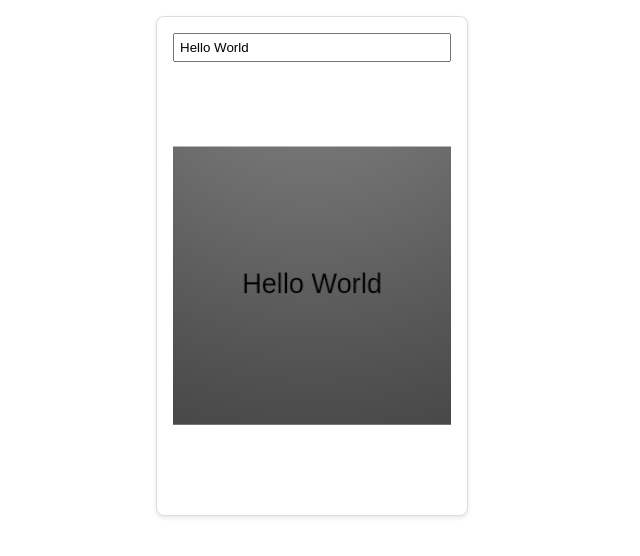
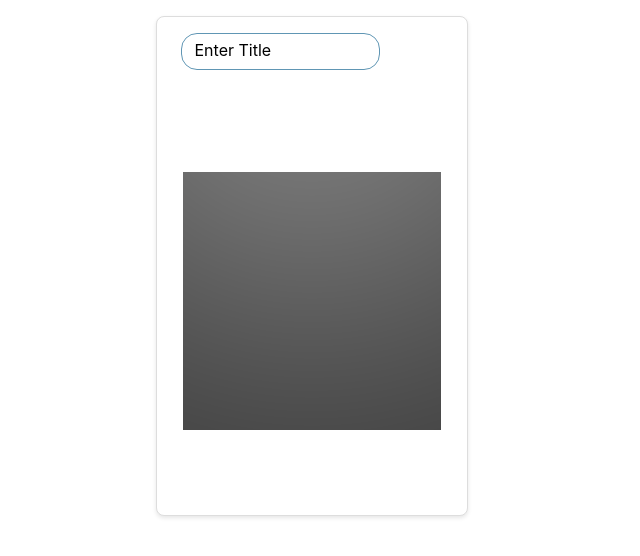
Before and after one commit to WinstonLam/BookGems, a React (Create React App) app in the folder front-end/: page / in a window 1280 px wide. Shown: the top 556 px of the page, without its empty margins (0-640 px from the left). Built offline with nearby package versions, Linux system fonts and the light colour scheme.

Commit message:
added title input field

```diff
--- a/front-end/src/App.css
+++ b/front-end/src/App.css
@@ -1,3 +1,10 @@
+:root {
+  --primary-color: 96, 150, 180;
+  --second-color:173, 196, 206;
+  --third-color: 238, 224, 201;
+  --text-color: 0, 0, 0;
+}
+
 .App {
   text-align: center;
 }
--- a/front-end/src/components/BlenderObject.tsx
+++ b/front-end/src/components/BlenderObject.tsx
@@ -2,28 +2,40 @@
 import React, { Suspense, useMemo, useRef, useEffect } from "react";
 import * as THREE from "three";
 
-// Function to create a texture with text
-const createTextTexture = (text: string): THREE.CanvasTexture => {
+// helper imports
+import { wrapText } from "../helpers/global-helpers";
+
+// Function to wrap text and create a texture with text
+const createTextTexture = (
+  text: string,
+  maxWidth: number = 200
+): THREE.CanvasTexture => {
   const canvas = document.createElement("canvas");
   const context = canvas.getContext("2d");
+
+  if (!context) return new THREE.CanvasTexture(canvas);
+
   const size = 256;
   canvas.width = size;
   canvas.height = size;
 
-  if (context) {
   // Set background color
   context.fillStyle = "white";
   context.fillRect(0, 0, size, size);
-
   // Set text properties
   context.fillStyle = "black";
   context.font = "25px Arial";
   context.textAlign = "center";
   context.textBaseline = "middle";
-    context.fillText(text, size / 2, size / 2);
 
-    console.log(`Created texture with text: "${text}" on a ${size}x${size} canvas.`);
-  }
+  const lineHeight = 30;
+  const x = size / 2;
+  const y = size / 4;
+  wrapText(context, text, x, y, maxWidth, lineHeight);
+
+  console.log(
+    `Created texture with text: "${text}" on a ${size}x${size} canvas.`
+  );
 
   return new THREE.CanvasTexture(canvas);
 };
@@ -47,7 +59,7 @@ const TexturedCube: React.FC<{ text: string }> = ({ text }) => {
     new THREE.MeshStandardMaterial({ color: "white" }), // left face
     new THREE.MeshStandardMaterial({ color: "white" }), // top face
     new THREE.MeshStandardMaterial({ color: "white" }), // bottom face
-    new THREE.MeshStandardMaterial({ map: texture }),  // front face (with text)
+    new THREE.MeshStandardMaterial({ map: texture }), // front face (with text)
     new THREE.MeshStandardMaterial({ color: "white" }), // back face
   ];
 
--- a/front-end/src/components/BlenderObjectCard.tsx
+++ b/front-end/src/components/BlenderObjectCard.tsx
@@ -1,16 +1,20 @@
 // src/components/BlenderObjectCard.tsx
+import React, { useState } from "react";
 
-import React, { useState } from "react";
+// styles
+import styles from "../styles/BlenderObjectCardStyles";
+
+// components
+import BlenderObject from "./BlenderObject";
 import { Canvas } from "@react-three/fiber";
-import BlenderObject from "./BlenderObject";
 import { OrbitControls } from "@react-three/drei";
-import styles from "../styles/BlenderObjectCardStyles";
+import InputField from "./InputField";
 
 // Helper function to convert degrees to radians
 const degreesToRadians = (degrees: number) => degrees * (Math.PI / 180);
 
 const BlenderObjectCard: React.FC = () => {
-  const [userText, setUserText] = useState<string>("Hello World");
+  const [userText, setUserText] = useState<string>("");
 
   return (
     <div style={styles.card}>
@@ -21,13 +25,15 @@ const BlenderObjectCard: React.FC = () => {
           }
         `}
       </style>
-      <input
-        type="text"
+
+      <InputField
         value={userText}
-        onChange={(e) => setUserText(e.target.value)}
-        style={{ marginBottom: "10px", padding: "5px" }}
-        placeholder="Enter text"
+        onChange={setUserText}
+        label="Enter Title"
+        id="text"
+        required={true}
       />
+
       <div style={styles.canvasContainer}>
         <Canvas>
           <ambientLight intensity={0.1} />
--- /dev/null
+++ b/front-end/src/components/InputField.tsx
@@ -0,0 +1,102 @@
+import React, { useState, useEffect } from "react";
+import InputFieldProps from "../interfaces/global-interfaces";
+import EyeSvg from "../icons/Eye";
+import styles from "../styles/InputField";
+
+const InputField: React.FC<InputFieldProps> = ({
+  value,
+  label,
+  id,
+  required,
+  submitted,
+  onChange,
+  sensitive,
+  limit,
+  strict,
+  disbabled,
+  span,
+}) => {
+  const [hasValue, setHasValue] = useState(value !== "");
+  const [showValue, setShowValue] = useState(sensitive === true);
+  const [error, setError] = useState(false);
+  const [message, setMessage] = useState(span || "");
+  const [focused, setFocused] = useState(false);
+
+  useEffect(() => {
+    setHasValue(value !== "");
+  }, [value]);
+
+  useEffect(() => {
+    if (submitted && !hasValue && required) {
+      setError(true);
+      setMessage("This field is required");
+    } else if (submitted && span) {
+      setError(true);
+      setMessage(span);
+    } else {
+      setError(false);
+      setMessage("");
+    }
+  }, [submitted, hasValue, required, span]);
+
+  const checkValue = (event: React.ChangeEvent<HTMLInputElement>) => {
+    if (onChange) onChange(event.target.value);
+    setHasValue(event.target.value !== "");
+
+    if (strict === "digit" && !/^\d*$/.test(event.target.value)) {
+      setError(true);
+      setMessage("Input must only contain digits");
+    } else {
+      setError(false);
+      setMessage(span || "");
+    }
+  };
+
+  const handleFocus = () => {
+    setFocused(true);
+    setError(false);
+    setMessage(span || "");
+  };
+
+  const toggleShowValue = () => {
+    setShowValue(!showValue);
+  };
+
+  return (
+    <div
+      className={`input-field${required ? "" : "-optional"}`}
+      style={required ? styles.inputField : styles.inputFieldOptional}
+    >
+      <input
+        value={value}
+        type={!showValue ? "text" : "password"}
+        id={id}
+        onChange={checkValue}
+        onFocus={handleFocus}
+        onBlur={() => setFocused(false)}
+        className={hasValue ? "has-value" : ""}
+        maxLength={limit ? limit : 25}
+        disabled={disbabled}
+        style={styles.input}
+      />
+      <label
+        htmlFor={id}
+        style={hasValue || focused ? styles.labelHasValue : styles.label}
+      >
+        {label}
+      </label>
+      <div style={error ? styles.inputErrorShow : styles.inputError}>
+        {message}
+      </div>
+      {sensitive && (
+        <EyeSvg
+          onClick={toggleShowValue}
+          className={showValue ? "eye-show" : "eye-hide"}
+          style={showValue ? styles.eyeShow : styles.eyeHide}
+        />
+      )}
+    </div>
+  );
+};
+
+export default InputField;
--- /dev/null
+++ b/front-end/src/helpers/global-helpers.ts
@@ -0,0 +1,48 @@
+// Function to wrap text
+export const wrapText = (
+    context: CanvasRenderingContext2D,
+    text: string,
+    x: number,
+    y: number,
+    maxWidth: number,
+    lineHeight: number
+  ) => {
+    const words = text.split(" ");
+    let line = "";
+    const lines: Array<string> = [];
+
+    words.forEach((word, index) => {
+      let testLine = line + word + " ";
+      let metrics = context.measureText(testLine);
+      let testWidth = metrics.width;
+
+      // If the test line exceeds the max width and it's not the first word,
+      // add the current line to the lines array and start a new line
+      if (testWidth > maxWidth && line.length > 0) {
+        lines.push(line);
+        line = word + " ";
+        testLine = line;
+      } else {
+        line = testLine;
+      }
+
+      // Handle long words without spaces
+      while (context.measureText(line).width > maxWidth) {
+        let splitPos = Math.max(1, line.length - 1);
+        while (context.measureText(line.substring(0, splitPos)).width > maxWidth) {
+          splitPos--;
+        }
+        lines.push(line.substring(0, splitPos));
+        line = line.substring(splitPos) + " ";
+      }
+
+      // Add the final line if it's the last word
+      if (index === words.length - 1) {
+        lines.push(line);
+      }
+    });
+
+    for (let i = 0; i < lines.length; i++) {
+      context.fillText(lines[i], x, y + i * lineHeight);
+    }
+  };
--- /dev/null
+++ b/front-end/src/icons/Eye.tsx
@@ -0,0 +1,28 @@
+import React from "react";
+
+type EyeSvgProps = {
+  className: string;
+  onClick?: () => void;
+  style?: React.CSSProperties;
+};
+
+const EyeSvg: React.FC<EyeSvgProps> = ({ className, onClick, style }) => {
+  const handleClick = () => {
+    if (onClick) {
+      onClick();
+    }
+  };
+
+  return (
+    <div className={className} onClick={handleClick} style={style}>
+      <svg viewBox="0 0 24 24">
+        <path
+          d="M3 14C3 9.02944 7.02944 5 12 5C16.9706 5 21 9.02944 21 14M17 14C17 16.7614 14.7614 19 12 19C9.23858 19 7 16.7614 7 14C7 11.2386 9.23858 9 12 9C14.7614 9 17 11.2386 17 14Z"
+          strokeWidth="2"
+        ></path>
+      </svg>
+    </div>
+  );
+};
+
+export default EyeSvg;
--- /dev/null
+++ b/front-end/src/interfaces/global-interfaces.tsx
@@ -0,0 +1,13 @@
+export default interface InputFieldProps {
+  value: string;
+  label: string;
+  id: string;
+  required: boolean;
+  submitted?: boolean;
+  onChange?: (value: any) => void;
+  sensitive?: boolean;
+  limit?: number;
+  strict?: string;
+  disbabled?: boolean;
+  span?: string;
+}
--- /dev/null
+++ b/front-end/src/styles/InputField.ts
@@ -0,0 +1,91 @@
+import { CSSProperties } from "react";
+
+const styles: { [key: string]: CSSProperties } = {
+  inputField: {
+    position: "relative",
+    height: "70px",
+    width: "215px",
+    display: "flex",
+    alignItems: "center",
+    justifyContent: "center",
+    flexDirection: "column",
+  },
+  inputFieldOptional: {
+    position: "relative",
+    height: "38px",
+    width: "215px",
+    display: "flex",
+    alignItems: "center",
+    justifyContent: "center",
+    flexDirection: "column",
+  },
+  input: {
+    padding: "10px",
+    border: "1px solid rgba(var(--primary-color))",
+    borderRadius: "1rem",
+    backgroundColor: "white",
+  },
+
+  label: {
+    position: "absolute",
+    left: "10%",
+    top: "10%",
+    textAlign: "left",
+    transition: "0.3s",
+    pointerEvents: "none",
+    fontSize: "16px",
+    width: "100%",
+    color: "rgba(var(--text-color))",
+  },
+  labelHasValue: {
+    position: "absolute",
+    left: "13%",
+    top: "-23%",
+    textAlign: "left",
+    transition: "0.3s",
+    fontSize: "12px",
+    pointerEvents: "none",
+    width: "100%",
+    color: "rgba(var(--text-color))",
+  },
+  inputError: {
+    color: "red",
+    opacity: 0,
+    height: "50px",
+    width: "100%",
+    pointerEvents: "none",
+    fontWeight: "bold",
+    fontSize: "16px",
+    margin: "0 0 0 15px",
+    transition: "all 0.3s ease-in-out",
+    textAlign: "left",
+  },
+  inputErrorShow: {
+    color: "red",
+    opacity: 1,
+    height: "50px",
+    width: "100%",
+    pointerEvents: "none",
+    fontWeight: "bold",
+    fontSize: "16px",
+    margin: "5px 0 0 15px",
+    transition: "all 0.3s ease-in-out",
+    textAlign: "left",
+  },
+  eyeShow: {
+    stroke: "rgb(var(--second-color))",
+    fill: "transparent",
+    width: "30px",
+    height: "30px",
+    position: "absolute",
+    top: 0,
+    right: "5%",
+    cursor: "pointer",
+    transition: "fill 0.3s ease-in-out",
+  },
+  eyeHide: {
+    fill: "rgb(var(--primary-color))",
+  },
+};
+
+export default styles;
```
Lines whose indentation alone changed are shown as unchanged.
